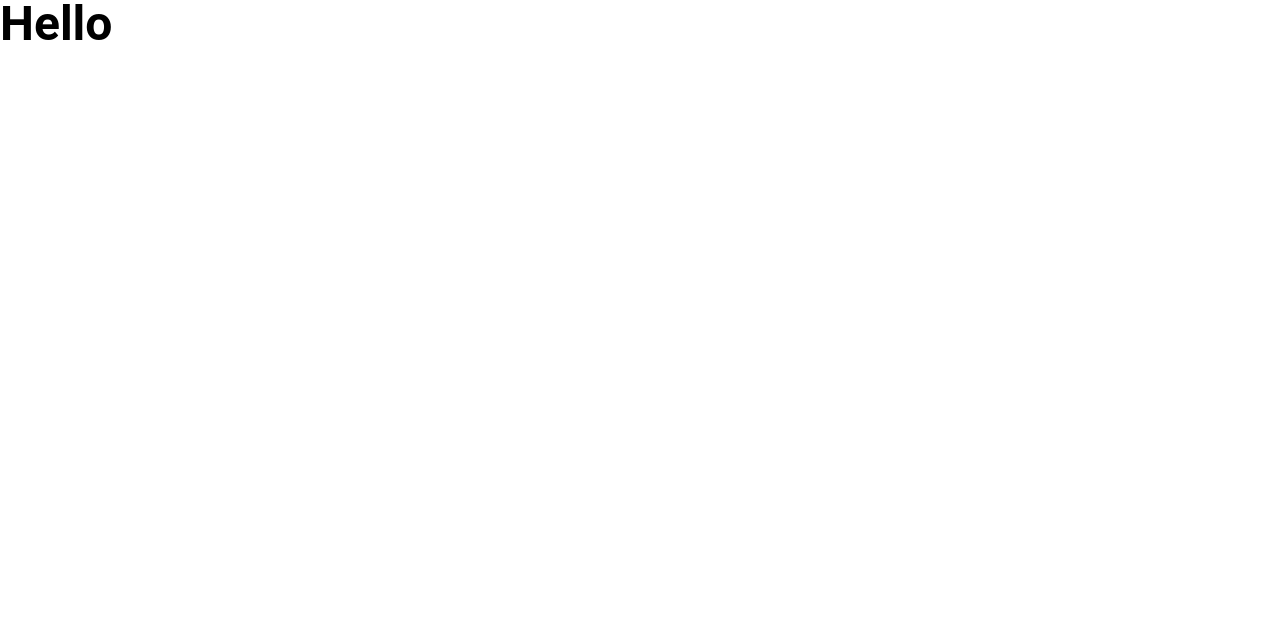
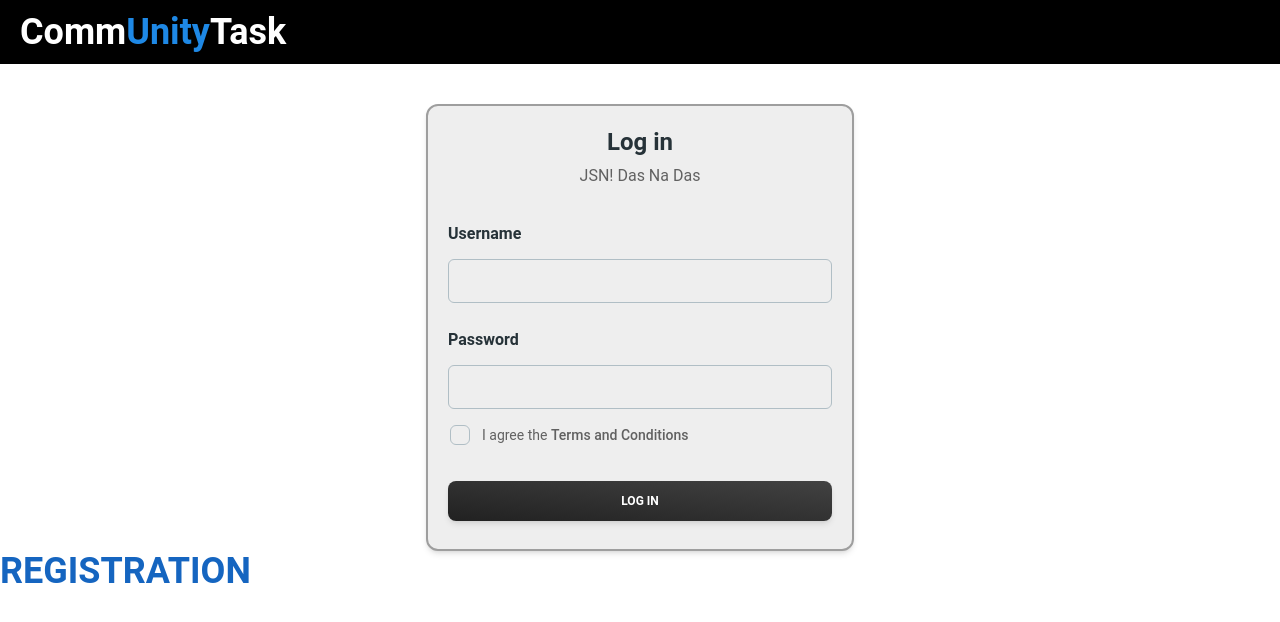
Before and after one commit to MohanGadhavi/CommUnityTrack-ui, a React (Vite) app: page / in a window 1280 px wide. Shown: the top 622 px of the page. Built offline with nearby package versions, Linux system fonts and the light colour scheme.

Commit message:
update login

```diff
--- a/src/App.jsx
+++ b/src/App.jsx
@@ -1,13 +1,19 @@
-import { Button } from "@material-tailwind/react"
-
+import { Button } from "@material-tailwind/react";
+import Login from "./pages/Login";
+import Registration from "./pages/Registration";
 
 function App() {
-
   return (
     <>
-   <h1 className="text-5xl font-semibold">Hello</h1>
+      <div className="w-full py-8 px-5 bg-black text-white h-14 grid content-center ">
+        <h1 className="text-4xl font-bold">
+          Comm<span className="text-blue-600">Unity</span>Task
+        </h1>
+      </div>
+      <Login />
+      <Registration />
     </>
-  )
+  );
 }
 
-export default App
+export default App;
--- /dev/null
+++ b/src/pages/Login/index.jsx
@@ -0,0 +1,91 @@
+import React from "react";
+import {
+  Card,
+  Input,
+  Checkbox,
+  Button,
+  Typography,
+} from "@material-tailwind/react";
+
+function Login() {
+  const handleSubmit = () => {
+    setIsLogin(true);
+  };
+
+  return (
+    <Card
+      color="transparent"
+      shadow={true}
+      className="w-min mx-auto p-5 bg-gray-200 mt-10 border-2 border-gray-500 flex flex-col items-center"
+    >
+      <Typography variant="h4" color="blue-gray">
+        Log in
+      </Typography>
+      <Typography color="gray" className="mt-1 font-normal">
+        JSN! Das Na Das
+      </Typography>
+      <form className="mt-8 mb-2 w-80 max-w-screen-lg sm:w-96">
+        <div className="mb-1 flex flex-col gap-6">
+          <Typography variant="h6" color="blue-gray" className="-mb-3">
+            Username
+          </Typography>
+          <Input
+            type="tel"
+            size="lg"
+            placeholder="+91 123456789"
+            className=" !border-t-blue-gray-200 focus:!border-t-gray-900"
+            labelProps={{
+              className: "before:content-none after:content-none",
+            }}
+          />
+          <Typography variant="h6" color="blue-gray" className="-mb-3">
+            Password
+          </Typography>
+          <Input
+            type="password"
+            size="lg"
+            placeholder="********"
+            className=" !border-t-blue-gray-200 focus:!border-t-gray-900"
+            labelProps={{
+              className: "before:content-none after:content-none",
+            }}
+          />
+        </div>
+        <Checkbox
+          label={
+            <Typography
+              variant="small"
+              color="gray"
+              className="flex items-center font-normal"
+            >
+              I agree the
+              <a
+                href="#"
+                className="font-medium transition-colors hover:text-gray-900"
+              >
+                &nbsp;Terms and Conditions
+              </a>
+            </Typography>
+          }
+          containerProps={{ className: "-ml-2.5" }}
+        />
+        <Button
+          className="mt-6"
+          variant="gradient"
+          fullWidth
+          onClick={handleSubmit}
+        >
+          Log in
+        </Button>
+        {/* <Typography color="gray" className="mt-4 text-center font-normal">
+          Already have an account?{" "}
+          <Link to="/registration" className="font-medium text-gray-900">
+            Sign up
+          </Link>
+        </Typography> */}
+      </form>
+    </Card>
+  );
+}
+
+export default Login;
--- /dev/null
+++ b/src/pages/Registration/index.jsx
@@ -0,0 +1,11 @@
+import React from "react";
+
+function Registration() {
+  return (
+    <div className="hover:bg-blue-800 duration-700 hover:text-white text-4xl font-bold uppercase text-blue-800">
+      <h1 className="">Registration</h1>
+    </div>
+  );
+}
+
+export default Registration;
```
